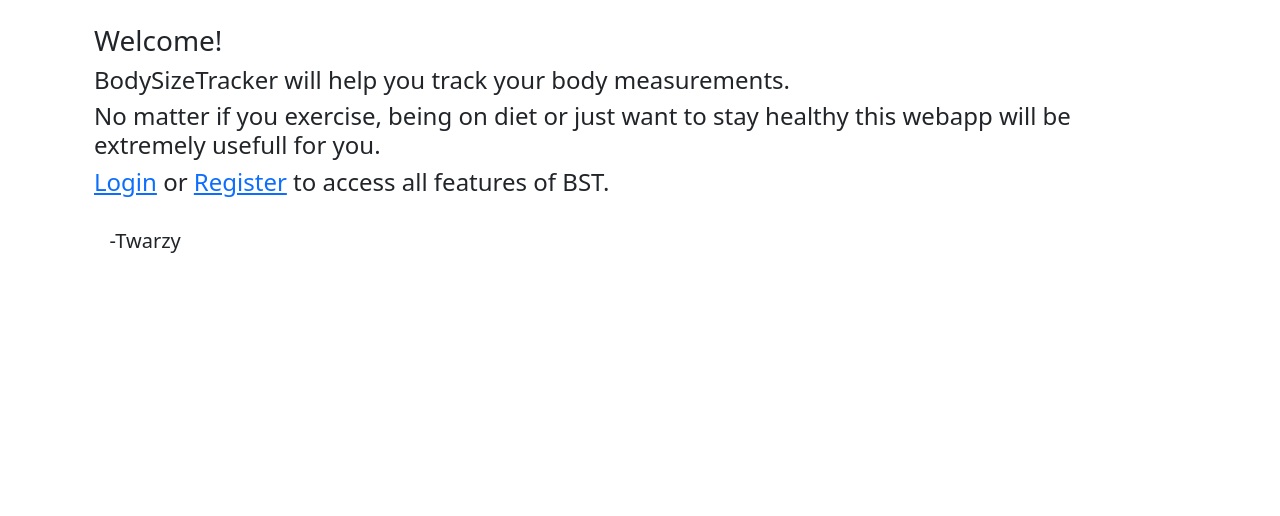
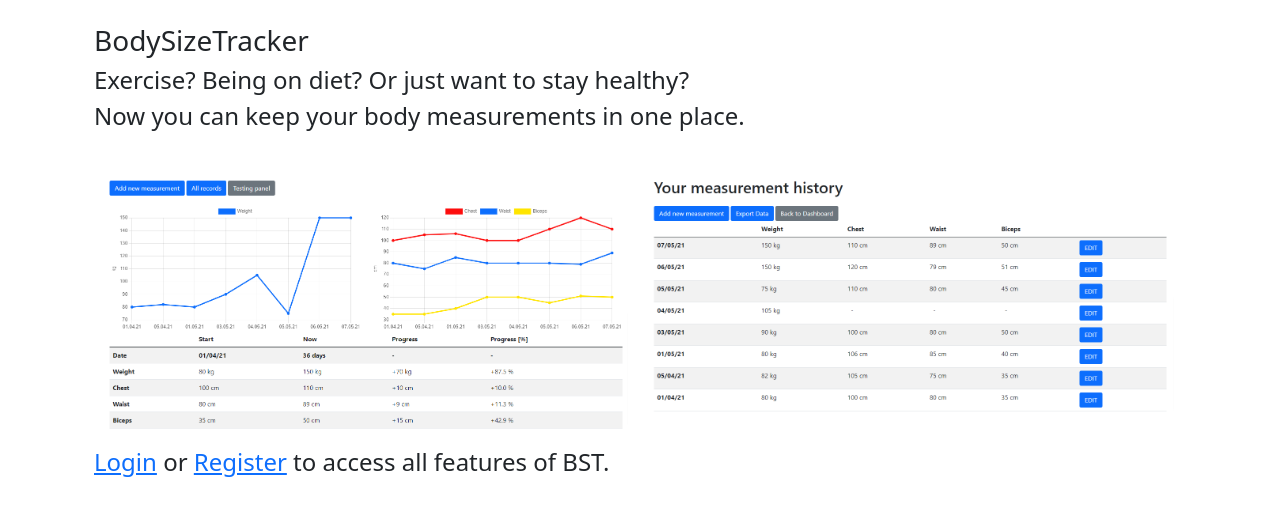
Before and after one commit to Twarzy/body_tracker, a Django app: page / in a window 1280 px wide. Shown: the part 56-572 px from the top of the page. Run offline with Django 3.2, Linux system fonts and the light colour scheme.

Commit message:
Main page template changes

```diff
--- a/bst/templates/bst/home.html
+++ b/bst/templates/bst/home.html
@@ -1,4 +1,5 @@
 {% extends 'bst/base.html' %}
+{% load static %}
 {% block content %}
 
     <div class="container mt-4">
@@ -8,19 +9,35 @@
         <p class="h4">Thank you for using my web app {{ user }}.</p>
         <p class="h4"> Go to <a href="{% url 'dashboard' %}">Dashboard.</a></p>
     {% else %}
-        <h3>Welcome!</h3>
+        <h3>BodySizeTracker</h3>
 
-        <p class="h4">BodySizeTracker will help you track your body measurements.</p>
-        <p class="h4">No matter if you exercise, being on diet or just want to stay healthy this webapp will be extremely usefull
-           for you.</p>
+        <p class="h4">Exercise? Being on diet? Or just want to stay healthy?</p>
+        <p class="h4">Now you can keep your body measurements in one place.</p>
+
+        <div class="container text-center mt-5 mb-3">
+            <div class="row">
+              <div class="col">
+                <a href="{% static 'bst/preview_ds.png' %}">
+                    <img class="img-fluid" src="{% static 'bst/preview_ds.png' %}"  alt="" >
+                </a>
+              </div>
+              <div class="col">
+                <a href="{% static 'bst/preview.png' %}">
+                    <img class="img-fluid" src="{% static 'bst/preview.png' %}"  alt="" >
+                </a>
+              </div>
+             </div>
+          </div>
+
+
+
+
         <p class="h4">
             <a href="{% url 'login' %}">Login</a>
           or
             <a href="{% url 'register' %}">Register</a>
           to access all features of BST.</p>
     {% endif %}
-    <br>
-        <p class="h5 text-right" >&nbsp;&nbsp;&nbsp;-Twarzy</p>
     </div>
 
 {% endblock %}
```
